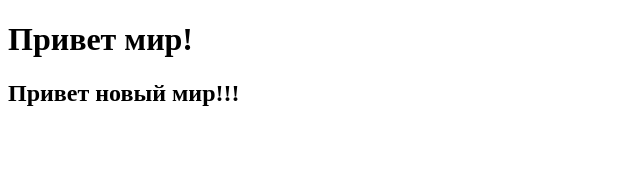
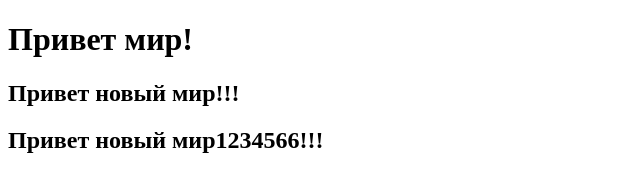
Before and after one commit to asheloumov/first-project, a plain HTML site: page index.html in a window 1280 px wide. Shown: the whole page, without its empty margins (0-640 px from the left). Drawn offline with Linux system fonts and the light colour scheme.

Commit message:
лыоваорлоываылвра

```diff
--- a/index.html
+++ b/index.html
@@ -9,5 +9,6 @@
 <body>
   <h1>Привет мир!</h1>
   <h2>Привет новый мир!!!</h2>
+  <h2>Привет новый мир1234566!!!</h2>
 </body>
 </html>
```
